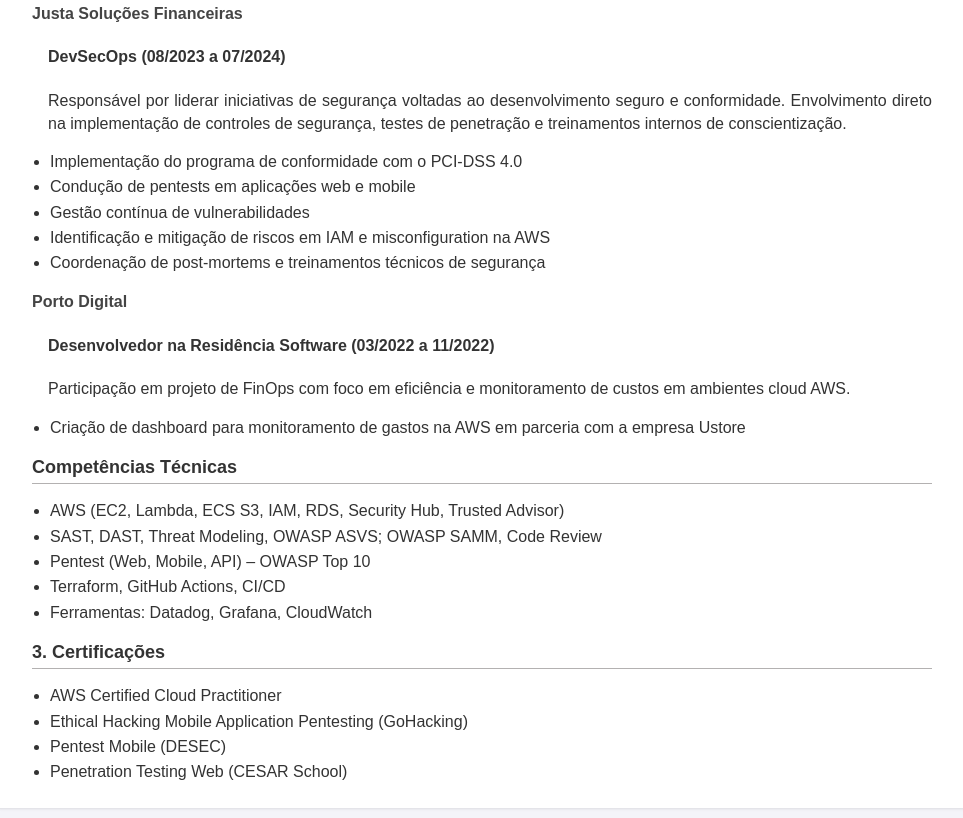
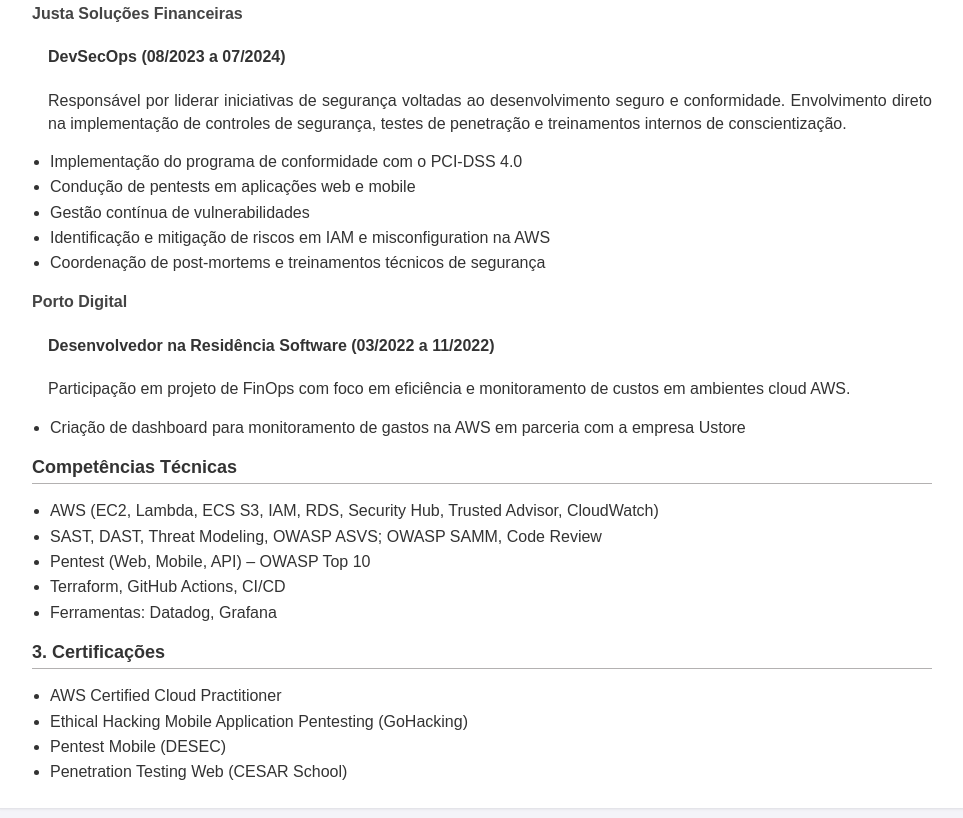
Before and after one commit to EdivaldoCostaLimaJr/curriculo-edivaldo, a plain HTML site: page index.html in a window 1280 px wide. Shown: the part 888-1706 px from the top of the page, without its empty margins (148-1111 px from the left). Drawn offline with Linux system fonts and the light colour scheme.

Commit message:
Update index.html

```diff
--- a/index.html
+++ b/index.html
@@ -117,11 +117,11 @@
         <section class="skills">
              <h2>Competências Técnicas</h2>
                 <ul>
-                    <li>AWS (EC2, Lambda, ECS S3, IAM, RDS, Security Hub, Trusted Advisor)</li>
+                    <li>AWS (EC2, Lambda, ECS S3, IAM, RDS, Security Hub, Trusted Advisor, CloudWatch)</li>
                     <li>SAST, DAST, Threat Modeling, OWASP ASVS; OWASP SAMM, Code Review</li>
                     <li>Pentest (Web, Mobile, API) – OWASP Top 10</li>
                     <li>Terraform, GitHub Actions, CI/CD</li>
-                    <li>Ferramentas: Datadog, Grafana, CloudWatch</li>
+                    <li>Ferramentas: Datadog, Grafana </li>
                 </ul>
         </section>
 
```
